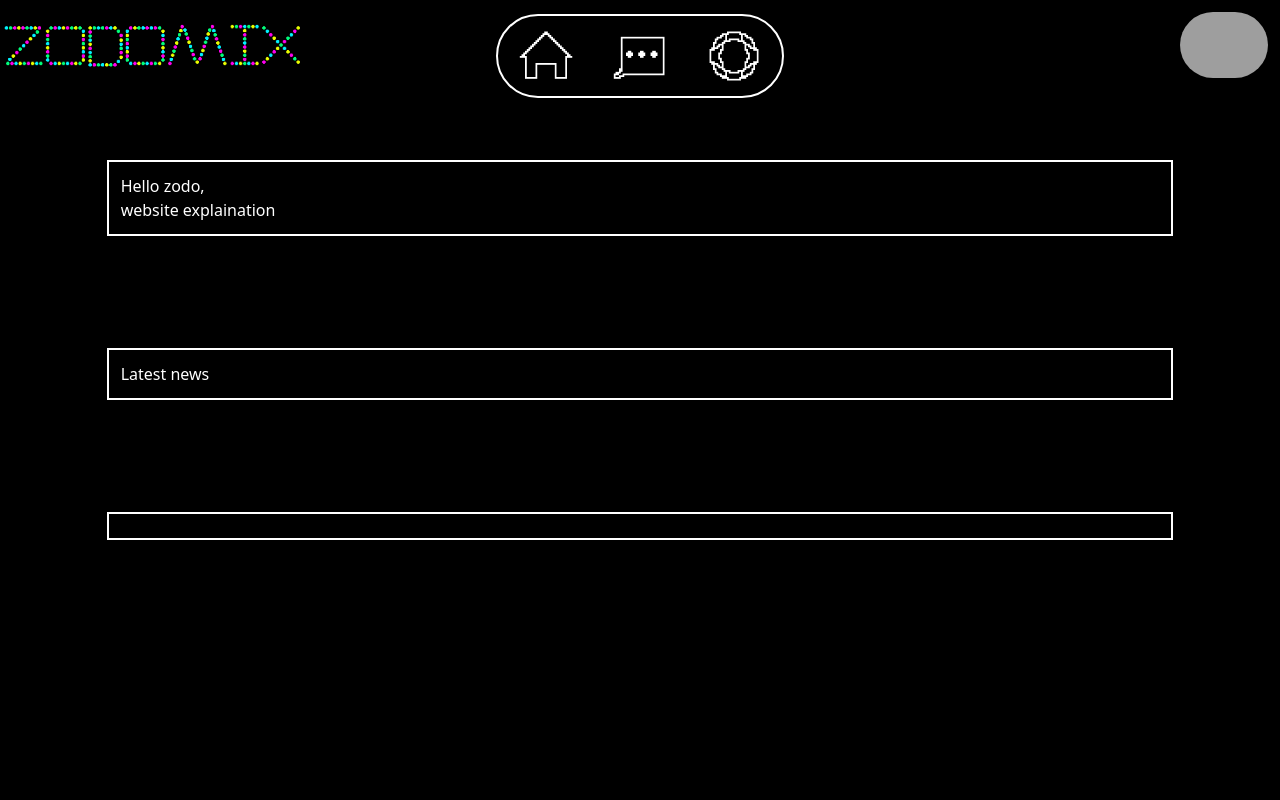
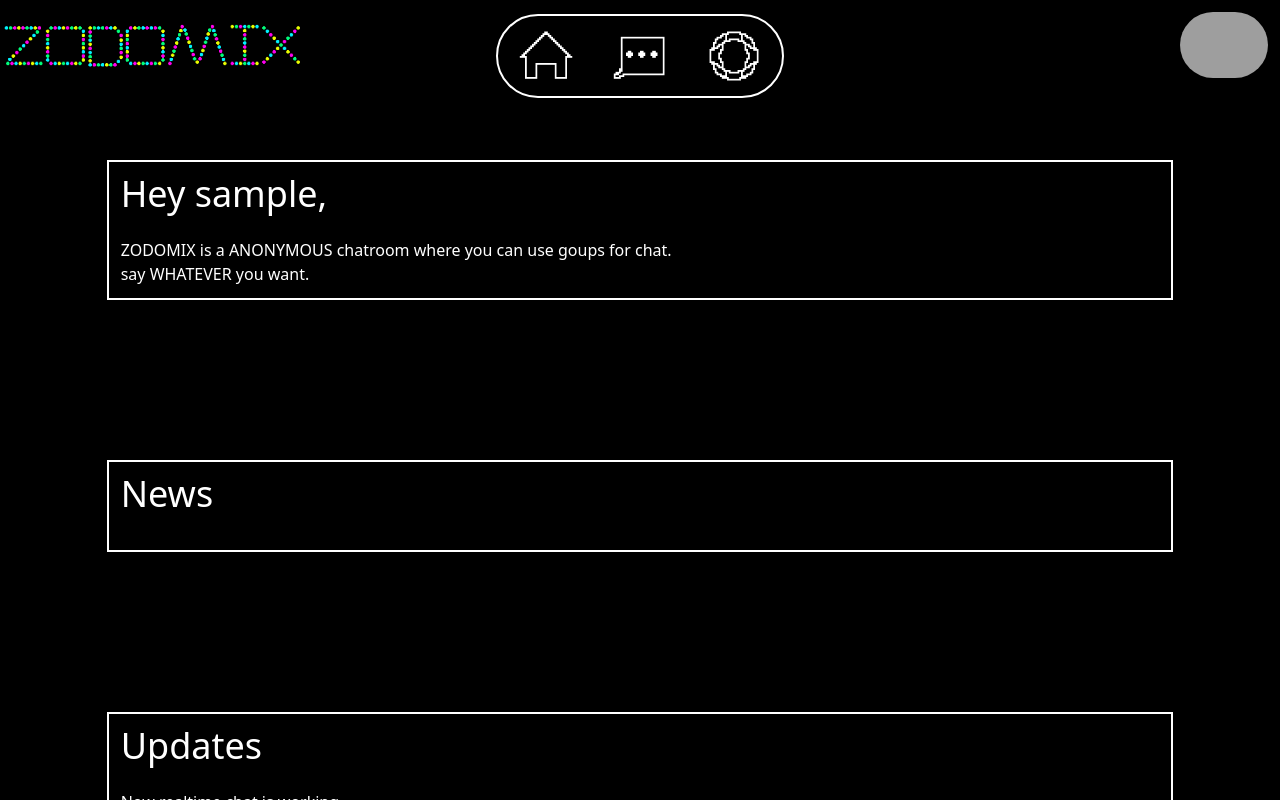
Before and after one commit to iliazodo/zodomix, a React (Vite) app in the folder frontend/: page / in a window 1280 px wide. Built offline with nearby package versions, Linux system fonts and the light colour scheme; no server answers; sample sign-in values are in the browser's storage; grey boxes are pictures that could not be loaded.

Commit message:
adding home page edits and profile logout.

```diff
--- /dev/null
+++ b/frontend/src/components/homeComponents.jsx/Text.jsx
@@ -0,0 +1,13 @@
+import React from "react";
+
+const Text = (props) => {
+  return (
+    <div className=" mt-40 border-white border-2 w-5/6 mx-auto p-3 break-words">
+      <h2 className="text-4xl">{props.title}</h2>
+      <br />
+      <p>{props.children}</p>
+    </div>
+  );
+};
+
+export default Text;
--- /dev/null
+++ b/frontend/src/hooks/useLogout.js
@@ -0,0 +1,29 @@
+import { useState } from "react"
+import { useNavigate } from "react-router-dom";
+
+const useLogout = () => {
+    const [loading , setLoading] = useState(false);
+    const navigate = useNavigate();
+
+    const logout = async ()=> {
+        setLoading(true);
+
+        try {
+                await fetch("https://zodomix.com/api/auth/logout" , {
+                method:"POST",
+                credentials: "include"
+            })
+
+            localStorage.removeItem("zdm-user");
+        } catch (error) {
+            console.log(error.message);
+        } finally{
+            setLoading(false);
+            window.location.reload();
+        }
+    }
+
+    return {loading , logout};
+}
+
+export default useLogout
--- a/frontend/src/pages/Home.jsx
+++ b/frontend/src/pages/Home.jsx
@@ -1,27 +1,29 @@
 import React from "react";
 
 import Header from "../components/Nav.jsx";
+import { useAuthContext } from "../context/AuthContext.jsx";
+import Text from "../components/homeComponents.jsx/Text.jsx";
 
 const Home = () => {
+  const { authUser } = useAuthContext();
+
   return (
     <>
-    <Header/>
+      <Header />
       <div className=" overflow-auto h-screen">
-      <div className=" mt-40 border-white border-2 w-5/6 mx-auto p-3 break-words">
-        <span className="">Hello zodo,</span>
-        <br/>
-        website explaination
-      </div>
+        <Text title={`Hey ${authUser.username},`}>
+          ZODOMIX is a ANONYMOUS chatroom where you can use goups for chat.
+          <br />
+          say WHATEVER you want.
+        </Text>
 
-      <div className=" m-28 border-white border-2 w-5/6 mx-auto p-3 break-words">
-        <span className="">Latest news</span>
+        <Text title={"News"}>
 
-      </div>
+        </Text>
 
-      <div className=" m-28 border-white border-2 w-5/6 mx-auto p-3 break-words">
-
-      </div>
-
+        <Text title={"Updates"}>
+          Now realtime chat is working.
+        </Text>
       </div>
     </>
   );
--- a/frontend/src/pages/Profile.jsx
+++ b/frontend/src/pages/Profile.jsx
@@ -1,14 +1,50 @@
-import React from 'react'
+import React from "react";
 
 import Nav from "../components/Nav.jsx";
+import { useAuthContext } from "../context/AuthContext.jsx";
+import useLogout from "../hooks/useLogout.js";
 
 const Profile = () => {
+  const { authUser } = useAuthContext();
+  const { loading, logout } = useLogout();
+
+  const handleLogout = async () => {
+    await logout();
+  };
+
   return (
     <>
-    <Nav />
+      <Nav />
+      <div className="flex flex-col gap-5 justify-center items-center w-full pt-52">
+        <div className="w-full flex flex-col justify-center items-center gap-10">
+          <img
+            className="border-4 rounded-full w-1/3 max-w-80 m-auto -z-50"
+            src={`./profiles/${authUser.profilePic}.png`}
+            alt="profile picture"
+          />
+          <div className="flex flex-col gap-5">
+            <h3>USERNAME: {authUser.username}</h3>
+            <h3>EMAIL: {authUser.email}</h3>
+          </div>
+        </div>
 
+        <button
+          onClick={handleLogout}
+          className={`bg-transparent border-2 rounded-full p-5 text-2xl w-1/2 transition duration-300 ease-out m-auto mt-20
+             xl:w-1/4 cursor-pointer ${
+               !loading &&
+               "hover:bg-white hover:text-black active:bg-black active:text-white"
+             } `}
+        >
+          {loading ? (
+            <div className=" w-8 h-8 border-2 border-white border-t-transparent rounded-full animate-spin m-auto" />
+          ) : (
+            "LOG OUT"
+          )}
+        </button>
+      </div>
     </>
-  )
-}
+  );
+};
 
-export default Profile
+export default Profile;
```
Lines whose indentation alone changed are shown as unchanged.
